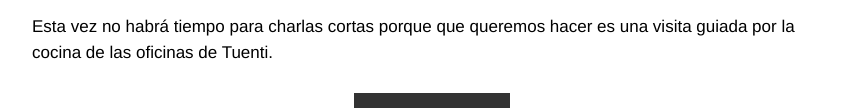
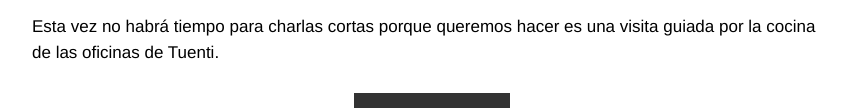
Before and after one commit to javisantana/load_comillas_comillas, a plain HTML site: page index.html in a window 1280 px wide. Shown: the part 572-680 px from the top of the page, without its empty margins (208-1060 px from the left). Drawn offline with Linux system fonts and the light colour scheme.

Commit message:
fix typo

```diff
--- a/index.html
+++ b/index.html
@@ -68,7 +68,7 @@
           <p>En esta ocasión tenemos un par de charlas de, como siempre, cosas funcionando en el mundo real.</p>
           <p>La primera de ellas es sobre el sistema de avatares de Minijuegos. En ella Diego Muñoz, aka <a href="https://twitter.com/kartones">Kartones</a> (ex-tuenti, como media escena madrileña) nos va a hablar de cómo montaron el sistema de avatares tanto client side como server side, lo que salió bien, mal y regular. Ya sabéis, SVG a troche y moche.</p>
           <p>La segunda va a ser una troleada disfrazada de charla. Jorge J Barroso (aka <a href="http://twitter.com/flipper83">flipper83</a>) contará la evolución de algunas partes de android siguiendo su código fuente. Puedes ir <a href="https://twitter.com/kartones">abriendo boca</a>.</p>
-          <p>Esta vez no habrá tiempo para charlas cortas porque que queremos hacer es una visita guiada por la cocina de las oficinas de Tuenti.</p>
+          <p>Esta vez no habrá tiempo para charlas cortas porque queremos hacer es una visita guiada por la cocina de las oficinas de Tuenti.</p>
           <p class="center"><a class="btn" href="https://docs.google.com/forms/d/1oaox7D98U1VvSyIiCGBHcPaSPreTYKmo_Oasr_aMRYE/viewform">Apuntante aquí</a></p>
 
 
```
